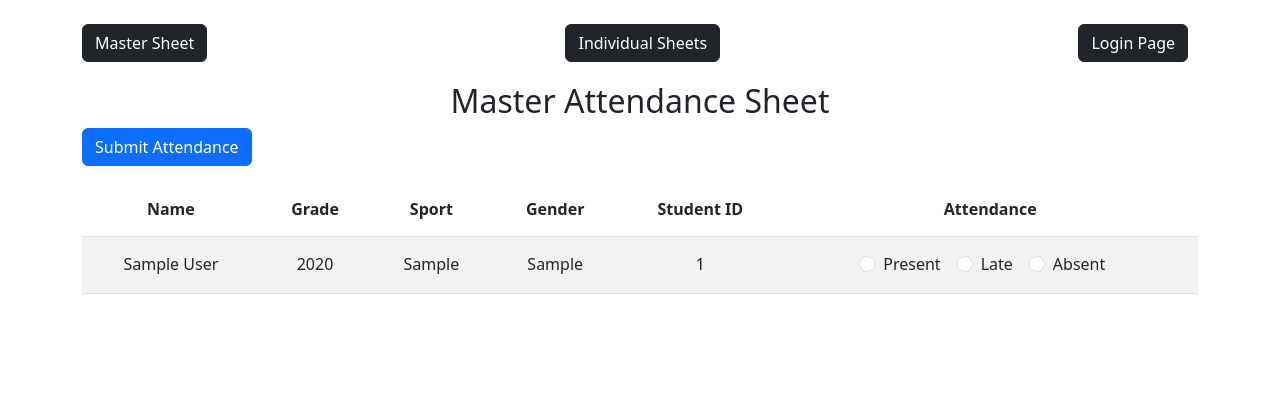
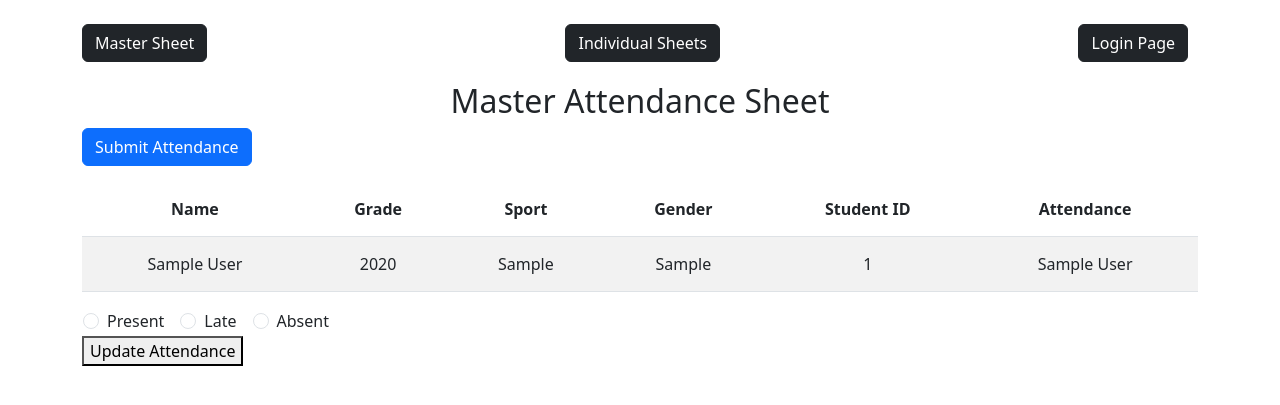
Before and after one commit to evapisk/AttendancePage, a Flask app: page /attendancemainpage in a window 1280 px wide. Shown: the top 405 px of the page. Run offline with Flask 3, Linux system fonts and the light colour scheme; tables that the repository leaves empty hold one stand-in row (values such as "Sample post"); parts of the project's set-up code (start-up, migrations or seed data) failed here and were passed over.

Commit message:
combining attendance

```diff
--- a/attendancePage/routes.py
+++ b/attendancePage/routes.py
@@ -138,11 +138,12 @@ def attendance_main():
         student_list=Student.query.all()
     )
 
-@app.route("/attendanceupdate", methods=['POST'])
+@bp.route("/attendanceupdate", methods=['POST'])
 def attendance_update():
     # Assuming you want to handle each student's attendance status one at a time
     student_id = request.form.get('student_id')
     status = request.form.get(f'attendance_{student_id}')
+    db.session.add(status)
     # Process your data here, for example, update the database
     print(f"Student ID: {student_id}, Status: {status}")  # For demonstration
-    return redirect(url_for('index'))  # Assuming 'index' is the endpoint for your attendance page
+    return redirect(url_for('attendance_page.html'))  # Assuming 'index' is the endpoint for your attendance page
--- a/attendancePage/templates/attendance_page.html
+++ b/attendancePage/templates/attendance_page.html
@@ -68,26 +68,35 @@
           <td>{{ student.sport }}</td>
           <td>{{ student.gender }}</td>
           <td>{{ student.schoolId }}</td>
+          <td>{{ student.name }}</td>
+          <table>
+          <form action="{{ url_for('main.attendance_update') }}" method="post">
             <td>
-          <form action="{{ url_for('bp.attendance_update') }}" method="post">
                 <div id="statuses_{{ student.id }}" class="d-flex justify-content-center">
+                    <input type="hidden" name="student_id" value="{{ student.id }}">
                     <div class="form-check form-check-inline">
-                <input class="form-check-input" type="radio" name="attendance_{{ student.id }}" id="present_{{ student.id }}" value="Present">
+                        <input class="form-check-input" type="radio" name="attendance_{{ student.id }}" id="present_{{ student.id }}" value="Present"
+                               {% if student.attendance_status == 'Present' %}checked{% endif %}>
                         <label class="form-check-label" for="present_{{ student.id }}">Present</label>
                     </div>
                     <div class="form-check form-check-inline">
-                <input class="form-check-input" type="radio" name="attendance_{{ student.id }}" id="late_{{ student.id }}" value="Late">
+                        <input class="form-check-input" type="radio" name="attendance_{{ student.id }}" id="late_{{ student.id }}" value="Late"
+                               {% if student.attendance_status == 'Late' %}checked{% endif %}>
                         <label class="form-check-label" for="late_{{ student.id }}">Late</label>
                     </div>
                     <div class="form-check form-check-inline">
-                <input class="form-check-input" type="radio" name="attendance_{{ student.id }}" id="absent_{{ student.id }}" value="Absent">
+                        <input class="form-check-input" type="radio" name="attendance_{{ student.id }}" id="absent_{{ student.id }}" value="Absent"
+                               {% if student.attendance_status == 'Absent' %}checked{% endif %}>
                         <label class="form-check-label" for="absent_{{ student.id }}">Absent</label>
                     </div>
                 </div>
-          </form>
             </td>
         </tr>
         {% endfor %}
+    </table>
+    <button type="submit">Update Attendance</button>
+</form>
+
       </tbody>
     </table>
   </form>
```
Lines whose indentation alone changed are shown as unchanged.
